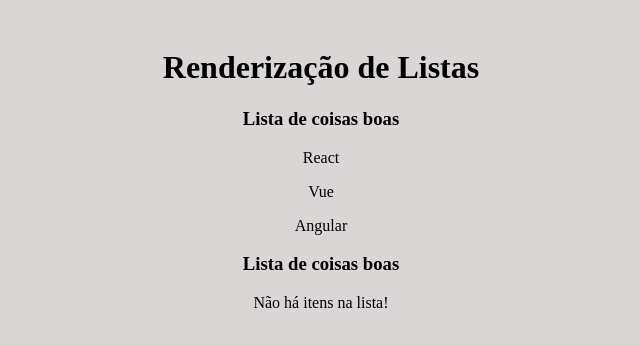
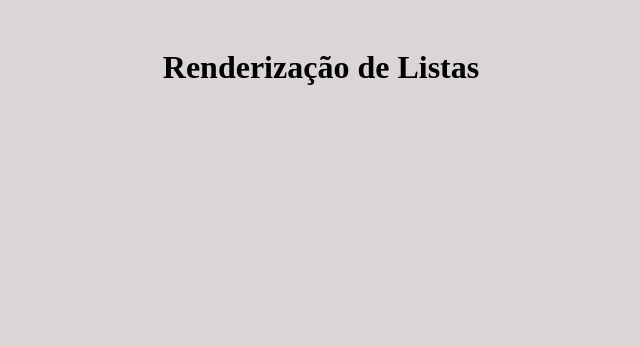
Before and after one commit to RusthenRonald/Projeto-React, a React (Create React App) app in the folder meu-projeto/: page / in a window 1280 px wide. Shown: the top 346 px of the page, without its empty margins (319-959 px from the left). Built offline with nearby package versions, Linux system fonts and the light colour scheme.

Commit message:
deletando para refazer renderização de listas

```diff
--- a/meu-projeto/src/App.js
+++ b/meu-projeto/src/App.js
@@ -1,15 +1,10 @@
 import logo from './logo.svg';
 import './App.css';
-import OutraLista from './components/OutraLista';
 function App() {
-
-  const meusItens =['React','Vue','Angular']
 
   return (
     <div className="App">
         <h1>Renderização de Listas</h1>
-        <OutraLista itens={meusItens}/>
-        <OutraLista itens={[]}/>
     </div>
   );
 }
--- a/meu-projeto/src/components/OutraLista.js
+++ /dev/null
@@ -1,12 +0,0 @@
-function OutraLista({itens}){
-    return(
-        <>
-            <h3>Lista de coisas boas</h3>
-            {itens.length>0 ?(
-            itens.map((itens,index)=>(
-            <p key={index}>{itens}</p>))) : (
-                <p>Não há itens na lista!</p>
-            )}
-        </>
-    )
-} export default OutraLista
```
